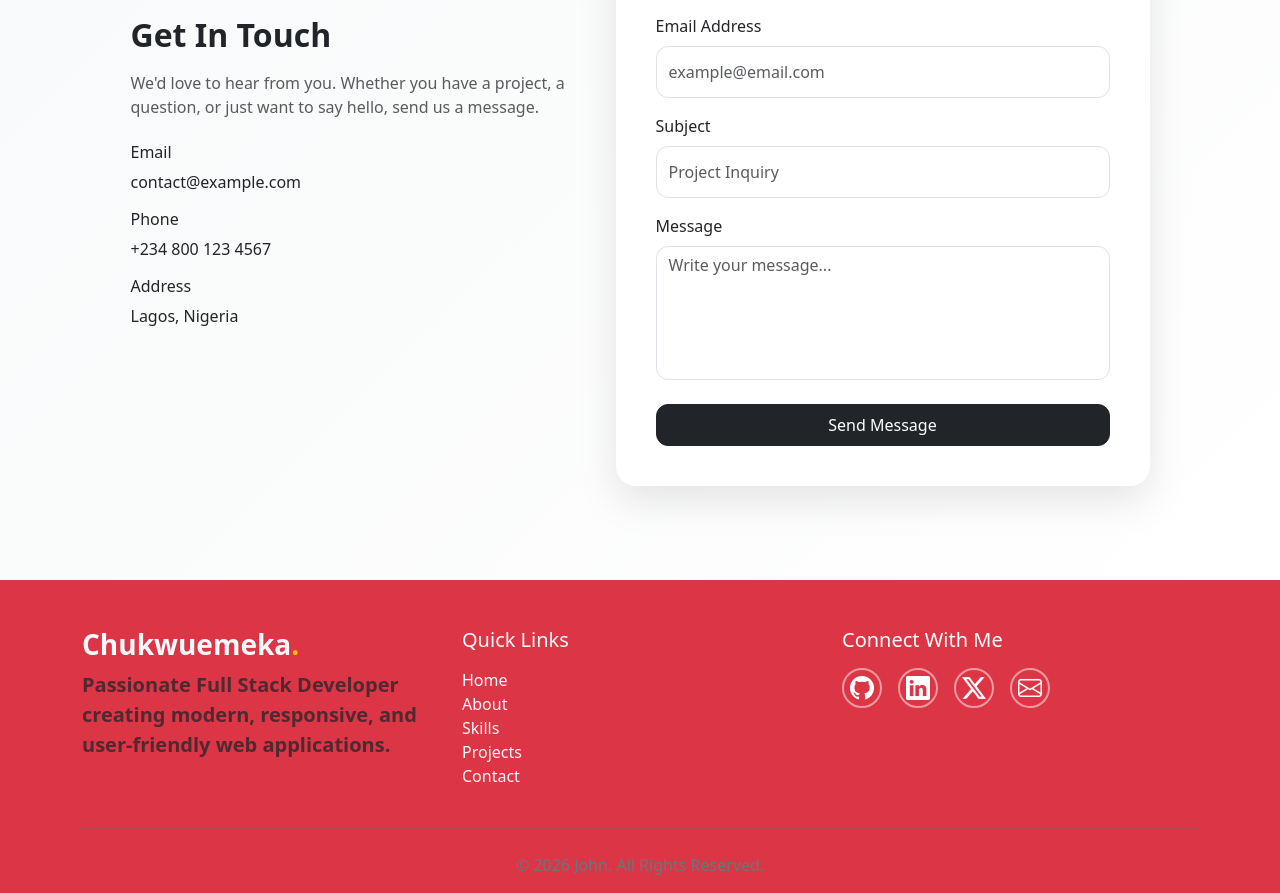
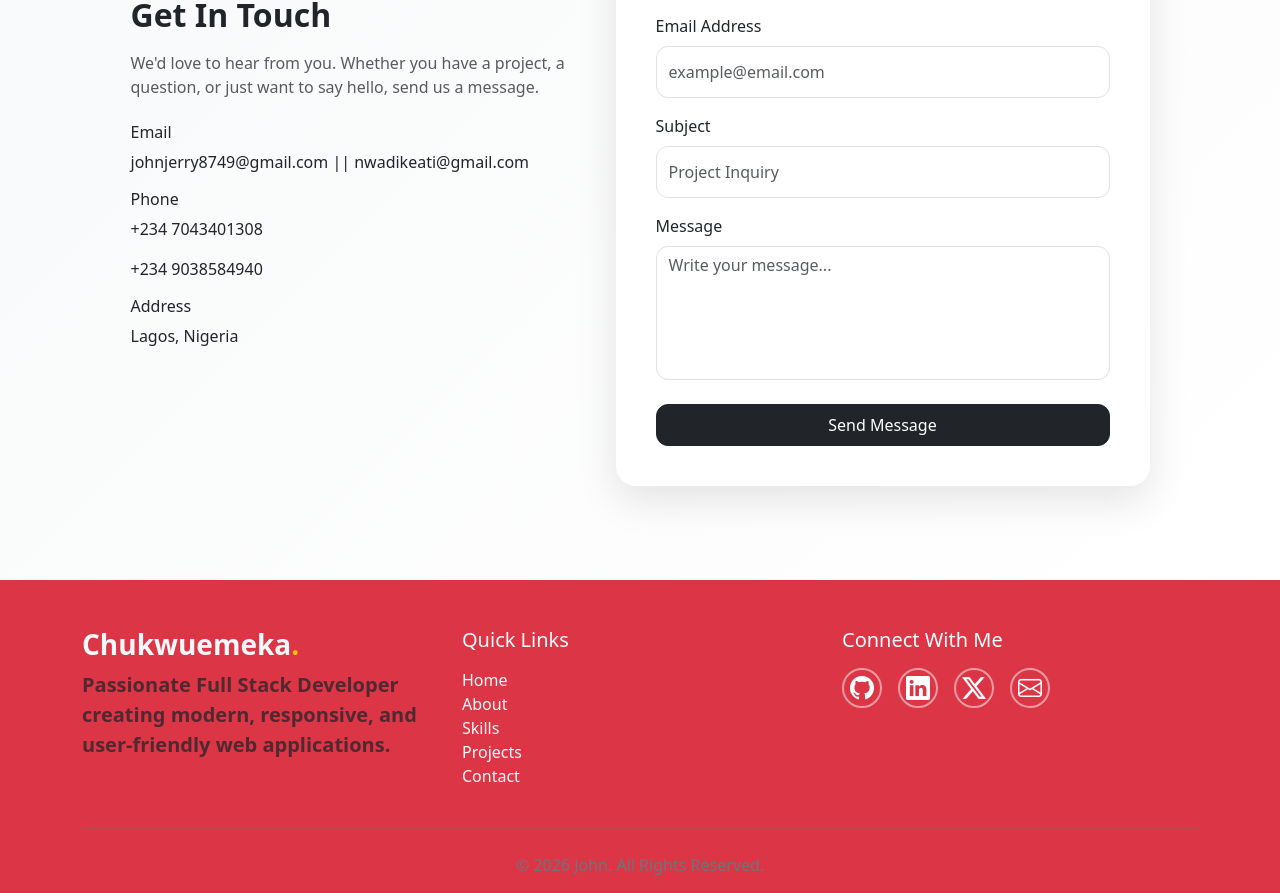
Before and after one commit to johnjerry8749/portflio, a React (Vite) app in the folder frontend/: page / in a window 1280 px wide. Shown: the part 3998-4891 px from the top of the page. Built offline with nearby package versions, Linux system fonts and the light colour scheme.

Commit message:
Update contact information in Message component

```diff
--- a/frontend/src/components/message.jsx
+++ b/frontend/src/components/message.jsx
@@ -19,12 +19,13 @@ const Message = () => {
             <div className="mt-4">
               <div className="mb-3">
                 <h6>Email</h6>
-                <p>contact@example.com</p>
+                <p>johnjerry8749@gmail.com || nwadikeati@gmail.com</p>
               </div>
 
               <div className="mb-3">
                 <h6>Phone</h6>
-                <p>+234 800 123 4567</p>
+                <p>+234 7043401308</p>
+                <p>+234 9038584940</p>
               </div>
 
               <div>
```
